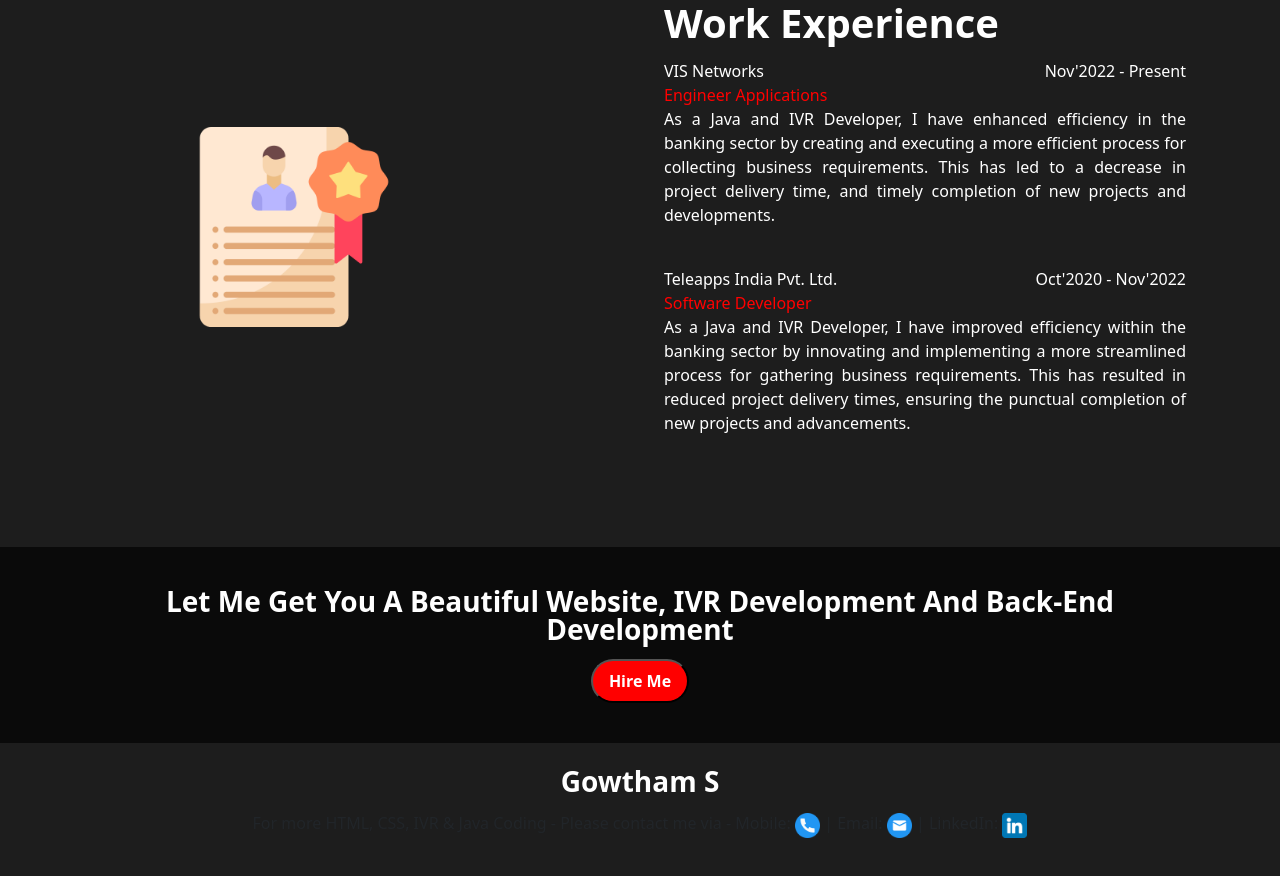
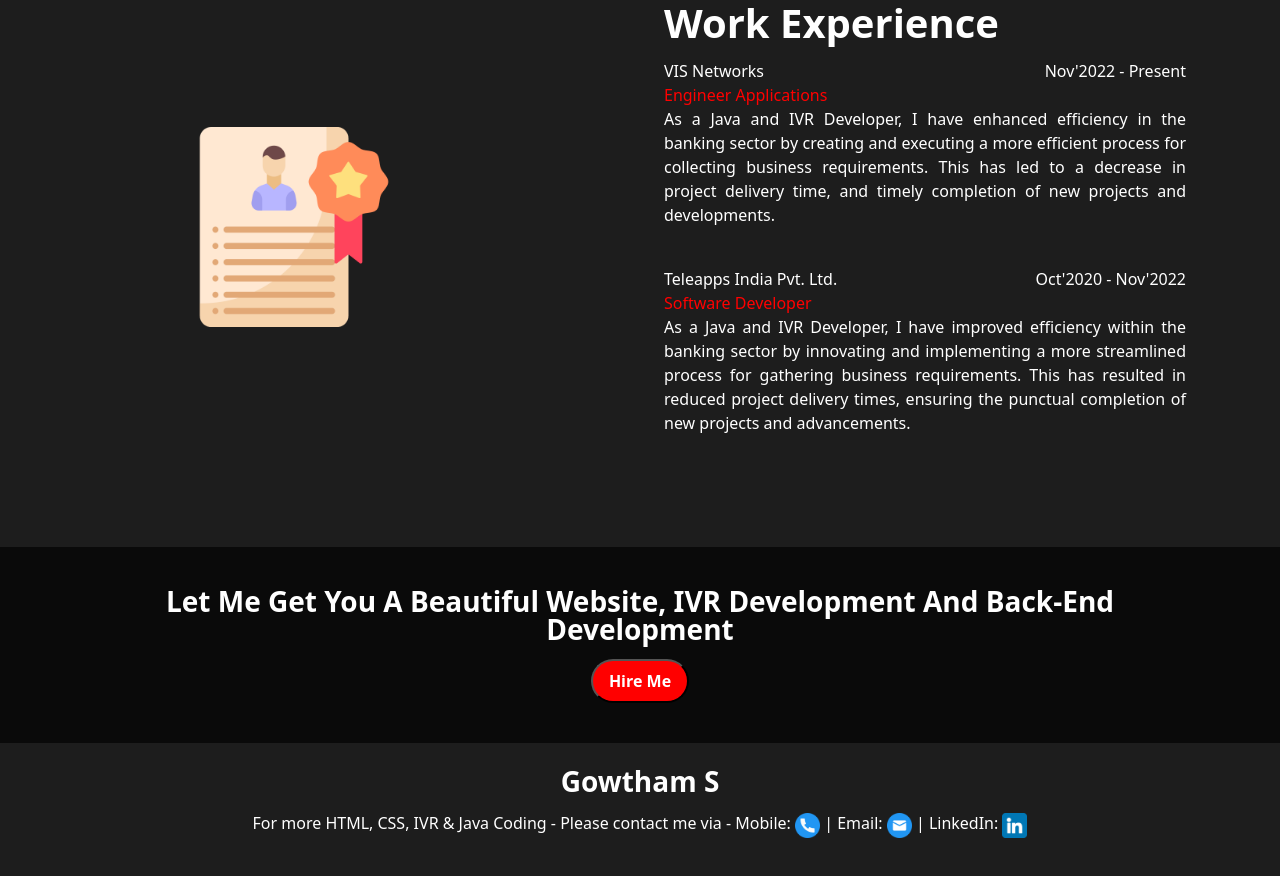
Before and after one commit to GowthamLokesh33/Portfolio, a plain HTML site: page index.html in a window 1280 px wide. Shown: the part 4288-5164 px from the top of the page. Drawn offline with nearby package versions, Linux system fonts and the light colour scheme.

Commit message:
7th Commit

```diff
--- a/css/style.css
+++ b/css/style.css
@@ -62,7 +62,7 @@ body {
 }
 
 .contact-details {
-  /* color: rgb(255, 255, 255); */
+  color: rgb(255, 255, 255);
   text-align: center;
 }
 
```
